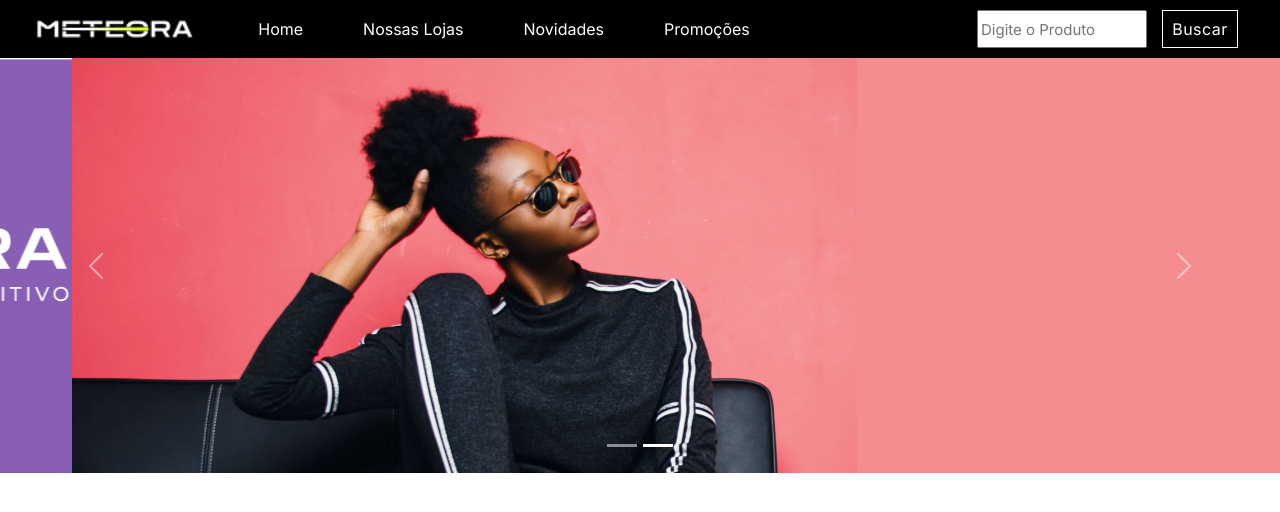
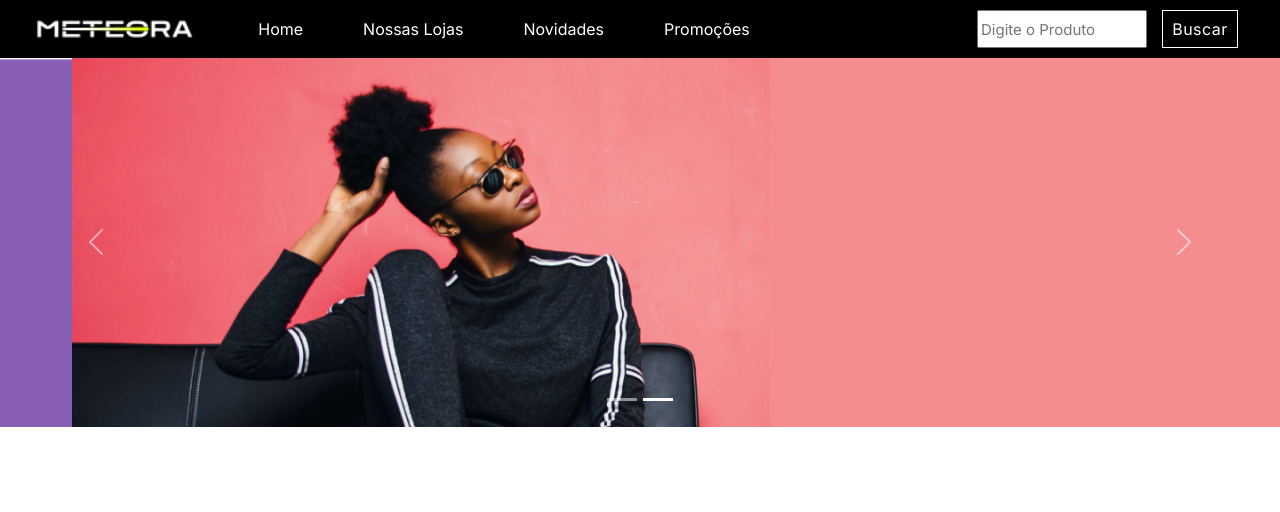
Before and after one commit to RenanCruz7/meteora, a React (Create React App) app: page / in a window 1280 px wide. Shown: the top 512 px of the page. Built offline with nearby package versions, Linux system fonts and the light colour scheme.

Commit message:
Fix: escala das imagens do caroussel

```diff
--- a/src/components/Carossel/index.css
+++ b/src/components/Carossel/index.css
@@ -1,6 +1,4 @@
-.estilo{
-    width: 100vw;
+.estilo img {
+    width: 100%;
+    object-fit: cover;
 }
-.imagem{
-    width: 100vw;
-}
--- a/src/components/Carossel/index.tsx
+++ b/src/components/Carossel/index.tsx
@@ -4,6 +4,7 @@ import Carousel  from 'react-bootstrap/Carousel';
 import Img1 from '../../imagens/Banner carousel 1 _ 1440 (1).png'
 import Img2 from '../../imagens/Banner carousel 2 _ 1440 (1).png'
 import Img3 from '../src/imagens/Banner carousel 3 _ 1440 (1).png'
+import './index.css'
 
 const Carossel = () => {
     return(
```
